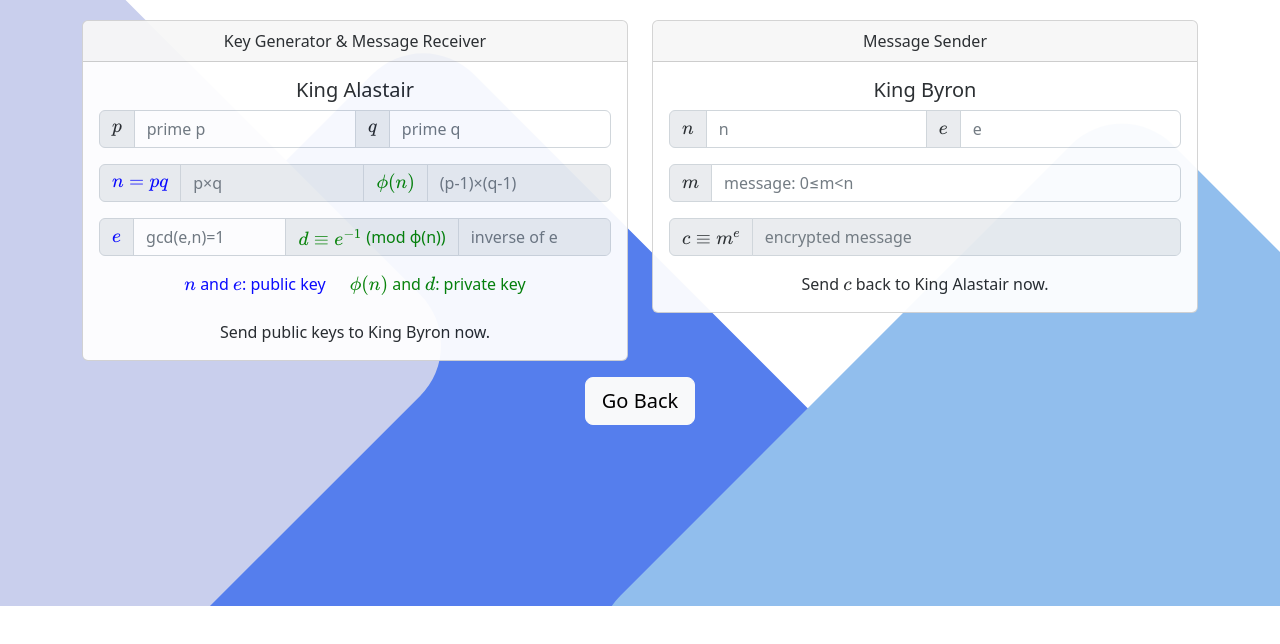
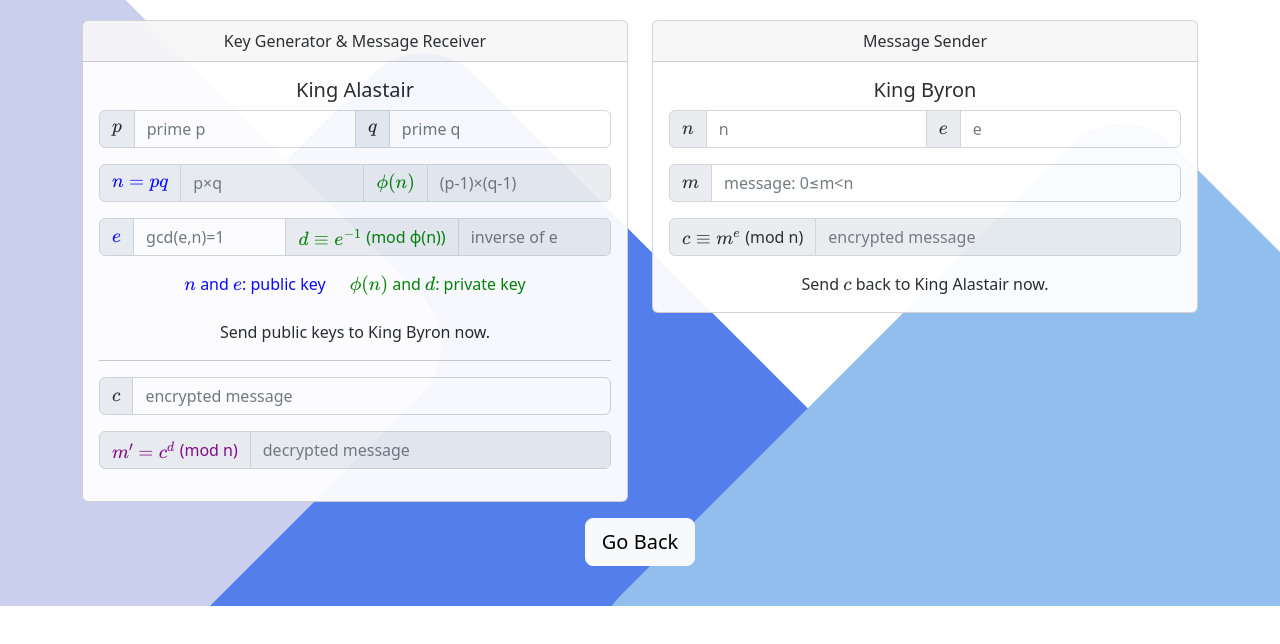
Before and after one commit to PerceptronV/ccl-crypto-website, a plain HTML site: page rsa/index.html in a window 1280 px wide. Shown: the part 114-758 px from the top of the page. Drawn offline with nearby package versions, Linux system fonts and the light colour scheme.

Commit message:
Fixed js precision error

```diff
--- a/rsa/index.html
+++ b/rsa/index.html
@@ -70,6 +70,15 @@
                 <a style="color: green; margin-left: 10px;">\(\phi (n)\) and \(d\): private key</a><br/><br/>
                 Send public keys to King Byron now.
               </div>
+              <hr>
+              <div class="input-group mb-3">
+                <span class="input-group-text">\(c\)</span>
+                <input id="c" type="number" class="form-control" placeholder="encrypted message">
+              </div>
+              <div class="input-group mb-3">
+                <span class="input-group-text" style="color: purple;">\(m'=c^d\;\) (mod n)</span>
+                <input id="decrypt" type="number" class="form-control" placeholder="decrypted message" disabled>
+              </div>
             </div>
           </div>
         </div>
@@ -93,7 +102,7 @@
               <input id="bm" type="number" class="form-control" placeholder="message: 0≤m<n">
             </div>
             <div class="input-group mb-3">
-              <span class="input-group-text">\(c \equiv m^e\)</span>
+              <span class="input-group-text">\(c \equiv m^e\;\) (mod n)</span>
               <input id="bc" type="number" class="form-control" placeholder="encrypted message" disabled>
             </div>
             <div>
@@ -174,7 +183,11 @@
       }
 
       if (notEmpty('bn') && notEmpty('be') && notEmpty('bm')) {
-        setVal('bc', mod(getVal('bm') ** getVal('be'), getVal('bn')));
+        setVal('bc', (BigInt(getVal('bm')) ** BigInt(getVal('be'))) % BigInt(getVal('bn')));
+      }
+
+      if (notEmpty('c') && notEmpty('d') && notEmpty('n')) {
+        setVal('decrypt', (BigInt(getVal('c')) ** BigInt(getVal('d'))) % BigInt(getVal('n')));
       }
     }
 
```
